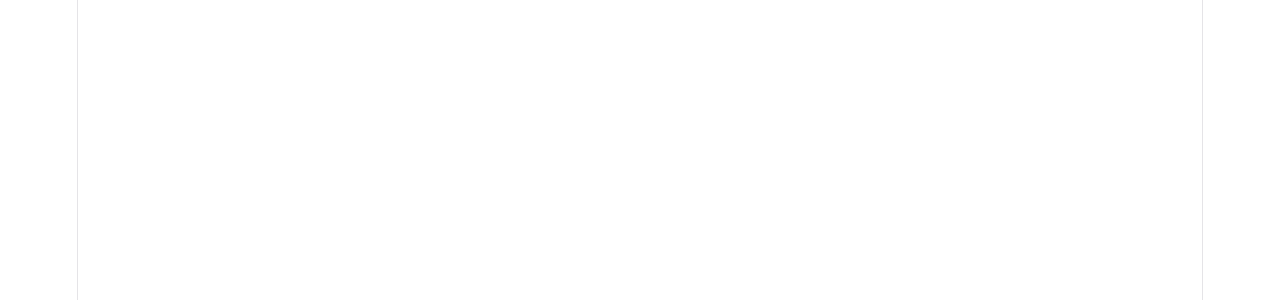
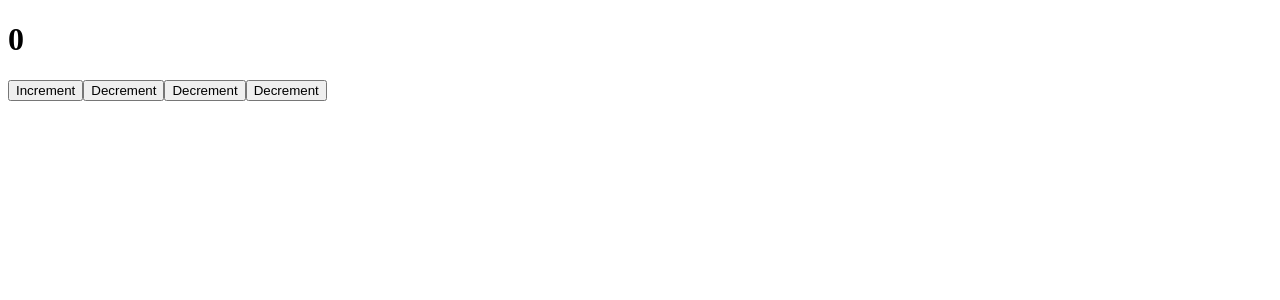
Before and after one commit to strlghf/cosden, a React (Vite) app: page / in a window 1280 px wide. Shown: the top 300 px of the page. Built offline with nearby package versions, Linux system fonts and the light colour scheme.

Commit message:
async fn

```diff
--- a/src/App.css
+++ b/src/App.css
@@ -1,4 +1,4 @@
-.counter {
+/* .counter {
   font-size: 16px;
   padding: 5px 10px;
   border-radius: 5px;
@@ -181,4 +181,4 @@
     right: 0;
     border-right-color: var(--border);
   }
-}
+} */
--- a/src/App.tsx
+++ b/src/App.tsx
@@ -2,10 +2,19 @@ import './App.css'
 import { useCounterStore } from './zustand/store'
 
 function App() {
-  const count = useCounterStore(state => state.count)
+  const count = useCounterStore(state => state.count);
+  const increment = useCounterStore(state => state.increment);
+  const decrement = useCounterStore(state => state.decrement);
+  const incrementAsync = useCounterStore(state => state.incrementAsync);
+  const decrementAsync = useCounterStore(state => state.decrementAsync);
 
   return (
     <>
+      <h1>{count}</h1>
+      <button onClick={increment}>Increment</button>
+      <button onClick={decrement}>Decrement</button>
+      <button onClick={incrementAsync}>Decrement</button>
+      <button onClick={decrementAsync}>Decrement</button>
     </>
   )
 }
--- a/src/index.css
+++ b/src/index.css
@@ -1,4 +1,4 @@
-:root {
+/* :root {
   --text: #6b6375;
   --text-h: #08060d;
   --bg: #fff;
@@ -108,4 +108,4 @@ code {
   line-height: 135%;
   padding: 4px 8px;
   background: var(--code-bg);
-}
+} */
--- a/src/zustand/store.ts
+++ b/src/zustand/store.ts
@@ -2,8 +2,26 @@ import { create } from "zustand";
 
 type CounterStore = {
   count: number;
+  increment: () => void;
+  incrementAsync: () => Promise<void>;
+  decrement: () => void;
+  decrementAsync: () => Promise<void>;
 }
 
-export const useCounterStore = create<CounterStore>(() => ({
-  count: 0
+export const useCounterStore = create<CounterStore>(set => ({
+  count: 0,
+  increment: () => {
+    set(state => ({ count: state.count + 1 }));
+  },
+  incrementAsync: async () => {
+    await new Promise(resolve => setTimeout(resolve, 1000));
+    set(state => ({ count: state.count + 1 }))
+  },
+  decrement: () => {
+    set(state => ({ count: state.count === 0 ? 0 : state.count - 1 }));
+  },
+  decrementAsync: async () => {
+    await new Promise(resolve => setTimeout(resolve, 1000))
+    set(state => ({ count: state.count === 0 ? 0 : state.count - 1 }))
+  }
 }))
```
